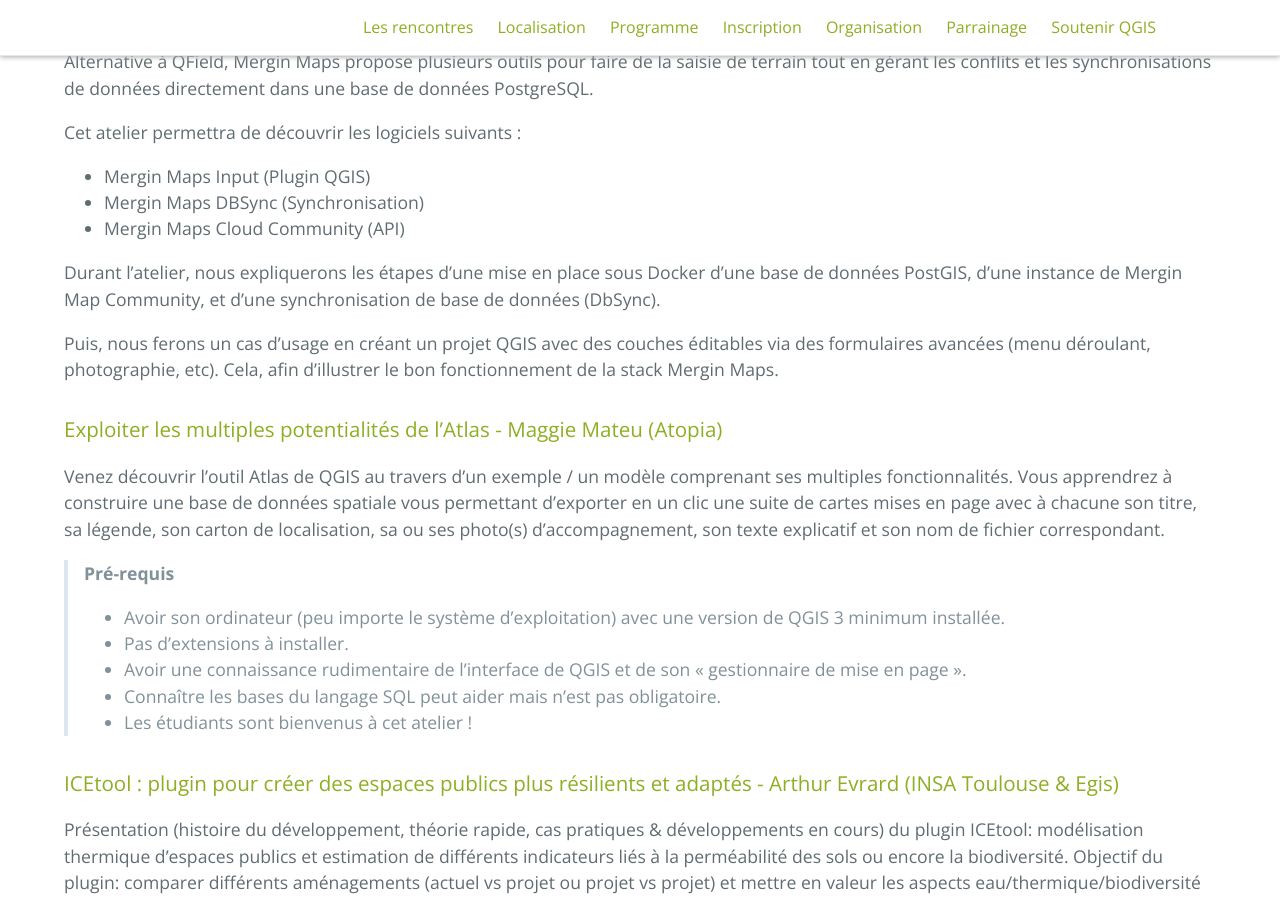
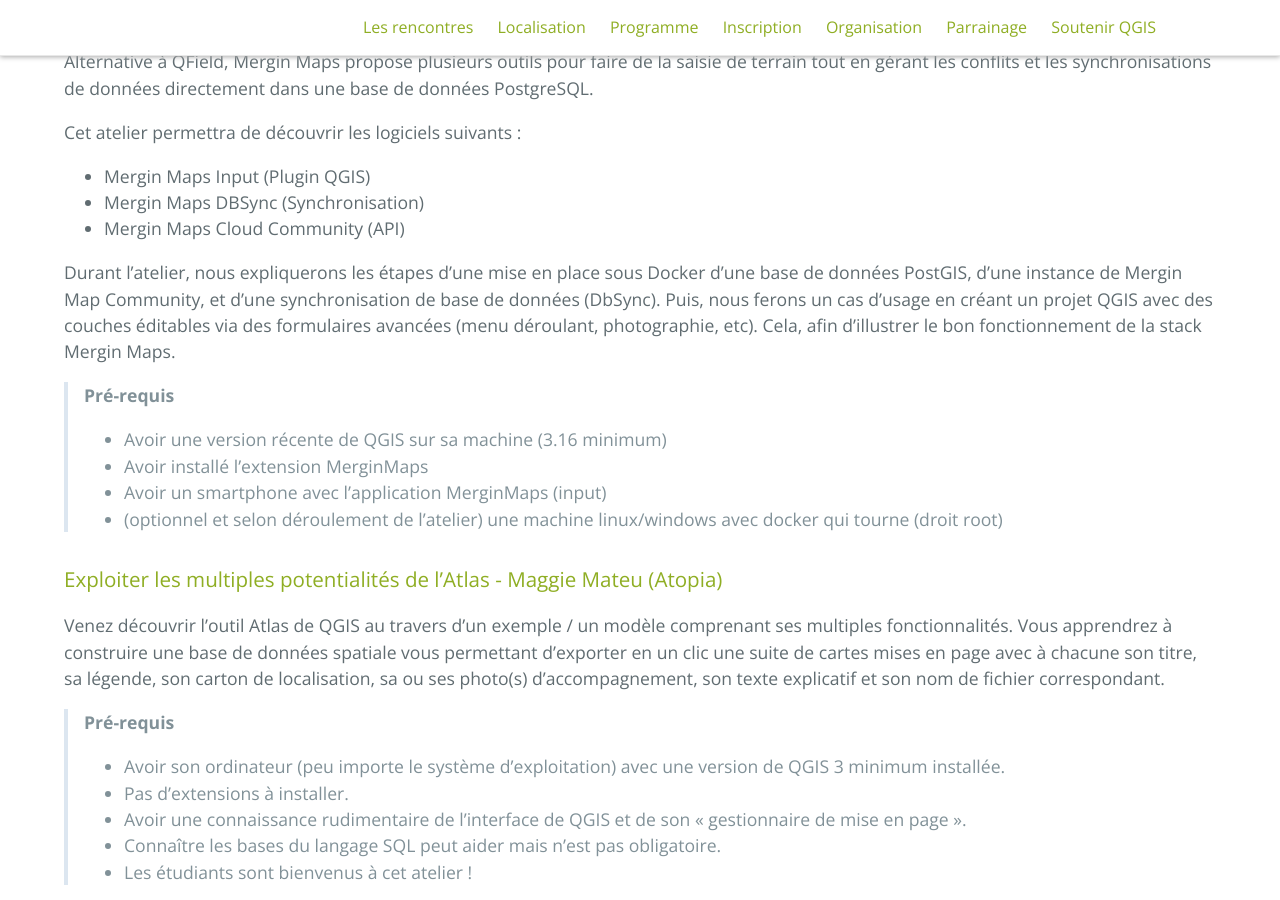
Before and after one commit to OSGeo-fr/QGIS-conf-fr-website, a Jekyll site: the page built from z20_programme.md, in a window 1280 px wide and 900 px high, scrolled down 6153 px. Built offline with Jekyll 4.4.1, drawn with Linux system fonts in a browser that asks for light colours.

Commit message:
Pré-requis pour MerginMaps

```diff
--- a/z20_programme.md
+++ b/z20_programme.md
@@ -272,8 +272,15 @@ Cet atelier permettra de découvrir les logiciels suivants :
 - Mergin Maps Cloud Community (API)
 
  Durant l’atelier, nous expliquerons les étapes d’une mise en place sous Docker d’une base de données PostGIS, d’une instance de Mergin Map Community, et d’une synchronisation de base de données (DbSync).
+ Puis, nous ferons un cas d’usage en créant un projet QGIS avec des couches éditables via des formulaires avancées (menu déroulant, photographie, etc). Cela, afin d’illustrer le bon fonctionnement de la stack Mergin Maps.
 
- Puis, nous ferons un cas d’usage en créant un projet QGIS avec des couches éditables via des formulaires avancées (menu déroulant, photographie, etc). Cela, afin d’illustrer le bon fonctionnement de la stack Mergin Maps.
+> **Pré-requis**
+>
+> * Avoir une version récente de QGIS sur sa machine (3.16 minimum)
+> * Avoir installé l'extension MerginMaps
+> * Avoir un smartphone avec l'application MerginMaps (input)
+> * (optionnel et selon déroulement de l'atelier) une machine linux/windows avec docker qui tourne (droit root)
+
 
 ### Exploiter les multiples potentialités de l’Atlas - Maggie Mateu (Atopia)
 
```
